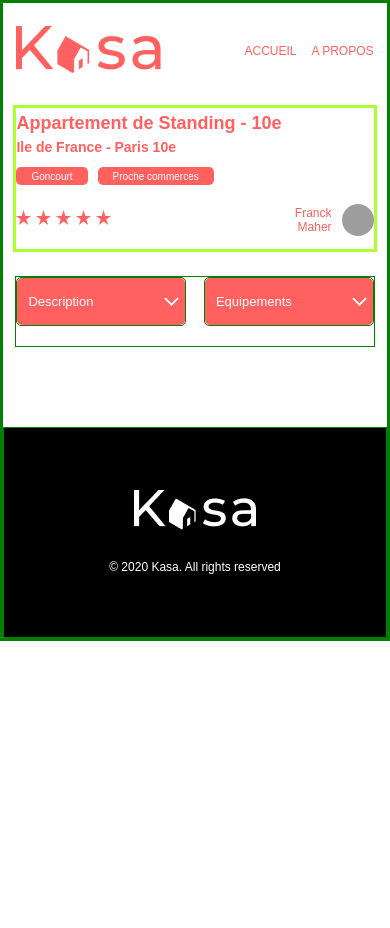
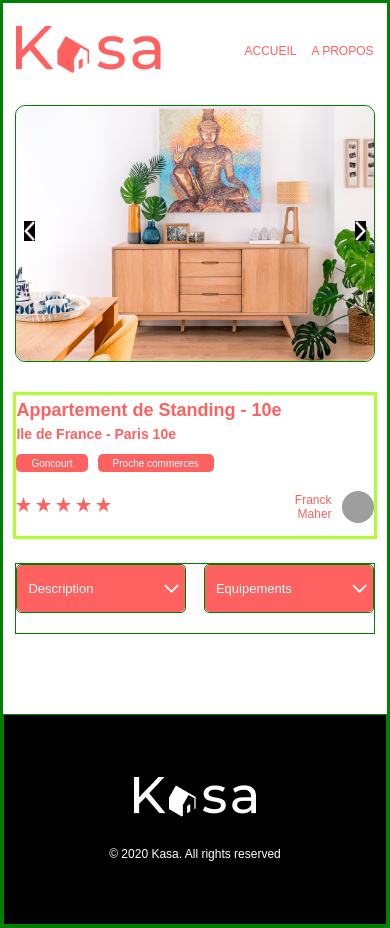
Before and after one commit to Samuel32600/ParmentierSamuel_8_20102021, a React (Create React App) app in the folder kasa/: page /oneHousing/0979876d in a window 390 px wide. Before the commit the page ends 844 px from the top, so only its background shows below. Built offline with nearby package versions, Linux system fonts and the light colour scheme; grey boxes are pictures that could not be loaded; a web font is replaced by a local one.

Commit message:
mise en place du carrousel

```diff
--- a/kasa/src/components/Carrousel.js
+++ b/kasa/src/components/Carrousel.js
@@ -4,6 +4,7 @@ import '../styles/carrousel.css'
 //import des logos de naviguation
 import Logo_next from '../assets/next.png'
 import Logo_previous from '../assets/previous.png'
+import Picture from '../assets/picture_housing.png'
 
 
 
@@ -11,13 +12,10 @@ class Carrousel extends React.Component {
     render() {
         return (
             <div className='container-carrousel'>
-                <img src={this.props.picture} className='picture-carrousel' alt='image du logement'/>
+                <img src={Picture} className='picture-carrousel' alt='image du logement' />
                 <img src={Logo_previous} className='logo-previous' alt='feche pour image precedente' />
                 <img src={Logo_next} className='logo-next' alt='feche pour image suivante' />
-                <div>
-                <p className='text-picture'>{this.props.text}</p>
-                </div>
-
+                <p className='text-picture'>1/2</p>
             </div>
         )
     }
--- a/kasa/src/pages/Housing.js
+++ b/kasa/src/pages/Housing.js
@@ -1,7 +1,8 @@
 import React from 'react'
 import '../styles/housing.css'
 
-
+//import du Carrousel
+import Carrousel from '../components/Carrousel.js'
 
 //import du Tag
 import Tag from '../components/Tag.js'
@@ -38,6 +39,7 @@ class Housing extends React.Component {
         return (
             this.state.elementOfHousing ? (
                 <div>
+                    <Carrousel/>
                     <section className='identity-housing'>
                         <section className='housing'>
                             <h1 className='title'>{this.state.elementOfHousing.title}</h1>
--- a/kasa/src/styles/Banner.css
+++ b/kasa/src/styles/Banner.css
@@ -7,7 +7,6 @@
     margin-bottom: 31px;
     width:93%;
     height: 223px;
-    border: 1px solid yellow;
 }
 
 .picture-banner {
--- a/kasa/src/styles/carrousel.css
+++ b/kasa/src/styles/carrousel.css
@@ -0,0 +1,78 @@
+.container-carrousel {
+    width: 93%;
+    height: 415px;
+    margin: auto;
+    border: 1px solid green;
+    position: relative;
+    border-radius: 25px;
+    margin-top: 25px;
+}
+
+.picture-carrousel {
+    width: 100%;
+    height: 100%;
+    object-fit: cover;
+    border-radius: 25px;
+}
+
+.logo-previous {
+    width: 47px;
+    height: 80px;
+    position: absolute;
+    top: 37%;
+    left: 2%;
+    background-color: black;
+}
+
+.logo-next {
+    width: 47px;
+    height: 80px;
+    position: absolute;
+    top: 37%;
+    right: 2%;
+    background-color: black;
+}
+
+.text-picture {
+    color: white;
+    font-size: 18px;
+    width: 50px;
+    height: 33px;
+    font-family: 'Montserrat', sans-serif;
+    display: flex;
+    align-items: center;
+    justify-content: center;
+    position: absolute;
+    bottom: -1%;
+    right: 48%;
+}
+
+/* format smartphone */
+@media screen and (max-width: 768px) {
+    .container-carrousel {
+        height: 255px;
+        border-radius: 10px;
+        margin-top: 30px;
+    }
+
+    .picture-carrousel {
+        border-radius: 10px;
+    }
+
+    .logo-previous {
+        width: 11.67px;
+        height: 19.8px;
+        top: 45%;
+        left: 2%;
+    }
+
+    .logo-next {
+        width: 11.67px;
+        height: 19.8px;
+        top: 45%;
+        right: 2%;
+    }
+
+    .text-picture {
+        display: none;}
+}
```
